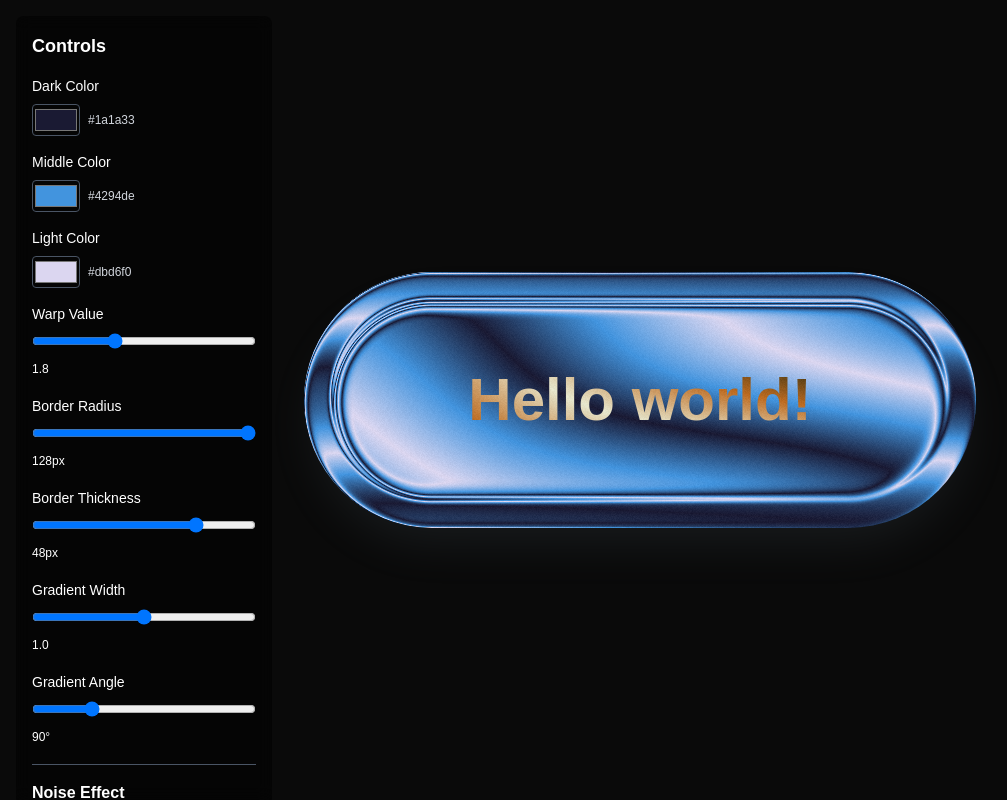
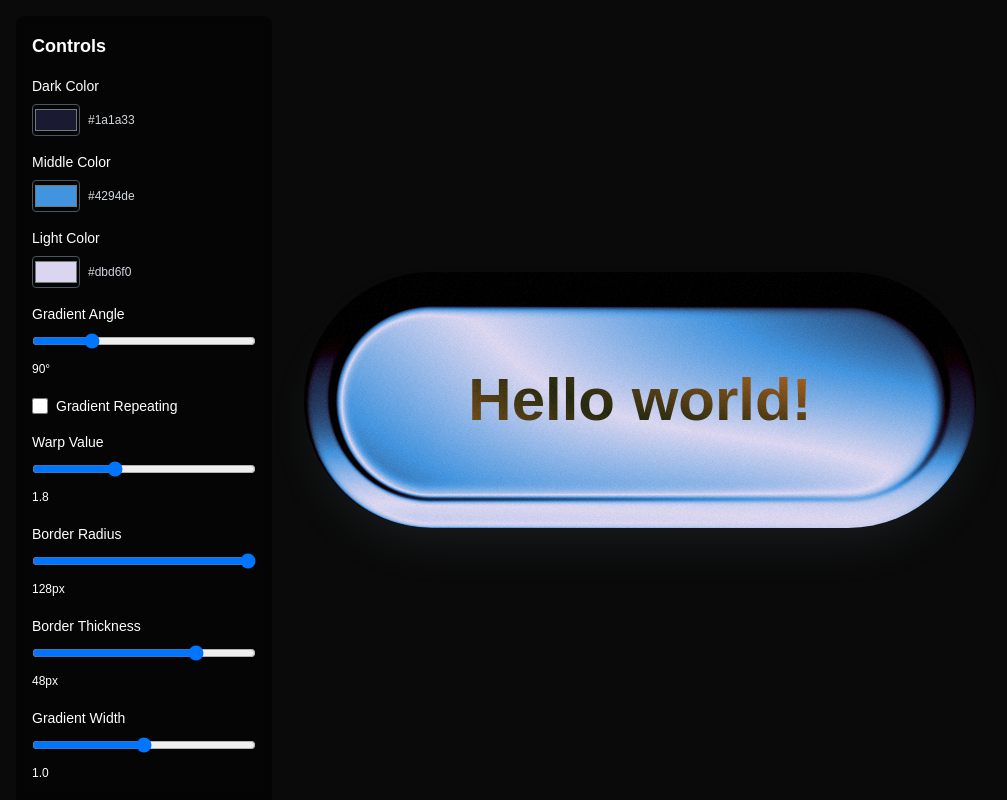
Before and after one commit to shroo3ey/webgl-button, a Next.js app: page / in a window 1280 px wide. Shown: the whole page, without its empty margins (0-1007 px from the left). Built offline with nearby package versions, Linux system fonts and the light colour scheme.

Commit message:
made gradient toggleable

```diff
--- a/src/app/page.tsx
+++ b/src/app/page.tsx
@@ -27,6 +27,9 @@ const WebGLGradient = () => {
   // Noise effect controls
   const [noiseIntensity, setNoiseIntensity] = useState(0.05);
   const [noiseScale, setNoiseScale] = useState(1000.0);
+
+  // Gradient repeating control
+  const [gradientRepeating, setGradientRepeating] = useState(false);
 
   // Helper function to convert RGB to hex
   const rgbToHex = (r: number, g: number, b: number) => {
@@ -115,6 +118,7 @@ const WebGLGradient = () => {
       uniform float u_borderThickness;
       uniform float u_gradientWidth;
       uniform float u_gradientAngle;
+      uniform float u_gradientRepeating;
 
       void main() {
         // Shift the UV coordinates based on mouse position
@@ -137,10 +141,14 @@ const WebGLGradient = () => {
         // Create a tangent curve - the gradient follows a curved path
         float tangentCurve = sin(distFromCenter * 3.14159 * 2.0) * 0.1;
 
-        // Apply tangent morphing to the gradient with modulo repetition
+        // Apply tangent morphing to the gradient with optional modulo repetition
         float gradient = abs(rotated_uv.x * 1.0 / u_gradientWidth - rotated_uv.y + tangentCurve);
-        gradient = mod(gradient * 2.0, 2.0); // Scale and modulo to create repeating pattern
-        gradient = 1.0 - abs(gradient - 1.0); // Create sawtooth pattern
+        if (u_gradientRepeating > 0.5) {
+          gradient = mod(gradient * 2.0, 2.0); // Scale and modulo to create repeating pattern
+          gradient = 1.0 - abs(gradient - 1.0); // Create sawtooth pattern
+        } else {
+          gradient = 1.0 - gradient;
+        }
 
         // Create inner border effect with fixed physical thickness and gradient fade
         float borderThickness = u_borderThickness; // Border thickness in pixels
@@ -206,12 +214,16 @@ const WebGLGradient = () => {
         vec2 center_to_uv = rotated_uv - center;
         vec2 warped_uv = rotated_uv + vec2(warpStrength * center_to_uv.x, -warpStrength * center_to_uv.y);
 
-        // Sample gradient from warped position with tangent morphing and modulo repetition
+        // Sample gradient from warped position with tangent morphing and optional modulo repetition
         float warpedDistFromCenter = distance(warped_uv, center);
         float warpedTangentCurve = sin(warpedDistFromCenter * 3.14159 * 2.0) * 0.1;
         float warpedGradient = abs(warped_uv.x * 1.0 / u_gradientWidth - warped_uv.y + warpedTangentCurve);
-        warpedGradient = mod(warpedGradient * 2.0, 2.0); // Scale and modulo to create repeating pattern
-        warpedGradient = 1.0 - abs(warpedGradient - 1.0); // Create sawtooth pattern
+        if (u_gradientRepeating > 0.5) {
+          warpedGradient = mod(warpedGradient * 2.0, 2.0); // Scale and modulo to create repeating pattern
+          warpedGradient = 1.0 - abs(warpedGradient - 1.0); // Create sawtooth pattern
+        } else {
+          warpedGradient = 1.0 - warpedGradient;
+        }
 
         // Create color gradient from dark to middle to light
         vec3 darkBlue = u_darkColor;   // Use uniform dark color
@@ -362,6 +374,7 @@ const WebGLGradient = () => {
     const borderThicknessUniformLocation = gl.getUniformLocation(mainProgram, 'u_borderThickness');
     const gradientWidthUniformLocation = gl.getUniformLocation(mainProgram, 'u_gradientWidth');
     const gradientAngleUniformLocation = gl.getUniformLocation(mainProgram, 'u_gradientAngle');
+    const gradientRepeatingUniformLocation = gl.getUniformLocation(mainProgram, 'u_gradientRepeating');
 
     // Get attribute and uniform locations for noise program
     const noisePositionAttributeLocation = gl.getAttribLocation(noiseProgram, 'a_position');
@@ -444,6 +457,7 @@ const WebGLGradient = () => {
       gl.uniform1f(borderThicknessUniformLocation, borderThickness);
       gl.uniform1f(gradientWidthUniformLocation, gradientWidth);
       gl.uniform1f(gradientAngleUniformLocation, gradientAngle);
+      gl.uniform1f(gradientRepeatingUniformLocation, gradientRepeating ? 1.0 : 0.0);
 
       // Enable attribute
       gl.enableVertexAttribArray(positionAttributeLocation);
@@ -551,7 +565,7 @@ const WebGLGradient = () => {
       gl.deleteFramebuffer(framebuffer);
       gl.deleteTexture(texture);
     };
-  }, [offsetProgress, darkColor, lightColor, middleColor, warpValue, borderRadius, borderThickness, gradientWidth, gradientAngle, noiseIntensity, noiseScale]);
+  }, [offsetProgress, darkColor, lightColor, middleColor, warpValue, borderRadius, borderThickness, gradientWidth, gradientAngle, gradientRepeating, noiseIntensity, noiseScale]);
 
   return (
     <div className="w-full h-screen bg-neutral-950 flex items-center justify-center">
@@ -616,6 +630,34 @@ const WebGLGradient = () => {
           </div>
         </div>
 
+        {/* Gradient Angle */}
+        <div className="mb-4">
+          <label className="block text-sm font-medium mb-2">Gradient Angle</label>
+          <input
+            type="range"
+            min="0"
+            max="360"
+            step="1"
+            value={gradientAngle}
+            onChange={(e) => setGradientAngle(parseFloat(e.target.value))}
+            className="w-full"
+          />
+          <span className="text-xs">{gradientAngle}°</span>
+        </div>
+
+        {/* Gradient Repeating Toggle */}
+        <div className="mb-4">
+          <label className="flex items-center gap-2 text-sm font-medium mb-2">
+            <input
+              type="checkbox"
+              checked={gradientRepeating}
+              onChange={(e) => setGradientRepeating(e.target.checked)}
+              className="w-4 h-4 rounded border border-gray-600"
+            />
+            Gradient Repeating
+          </label>
+        </div>
+
         {/* Warp Value */}
         <div className="mb-4">
           <label className="block text-sm font-medium mb-2">Warp Value</label>
@@ -676,21 +718,6 @@ const WebGLGradient = () => {
           <span className="text-xs">{gradientWidth.toFixed(1)}</span>
         </div>
 
-        {/* Gradient Angle */}
-        <div className="mb-4">
-          <label className="block text-sm font-medium mb-2">Gradient Angle</label>
-          <input
-            type="range"
-            min="0"
-            max="360"
-            step="1"
-            value={gradientAngle}
-            onChange={(e) => setGradientAngle(parseFloat(e.target.value))}
-            className="w-full"
-          />
-          <span className="text-xs">{gradientAngle}°</span>
-        </div>
-
         {/* Noise Controls */}
         <div className="border-t border-gray-600 pt-4 mt-4">
           <h4 className="text-md font-semibold mb-3">Noise Effect</h4>
```
